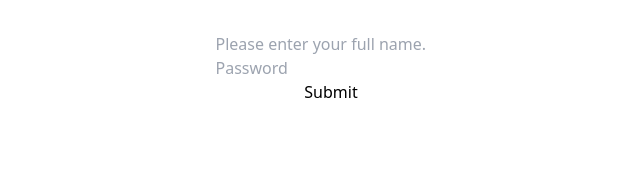
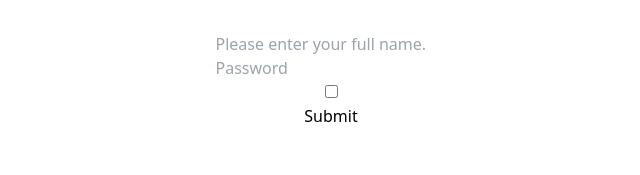
Before and after one commit to theiheu/ReactJs-EV, a React (Vite) app: page / in a window 1280 px wide. Shown: the top 175 px of the page, without its empty margins (309-949 px from the left). Built offline with nearby package versions, Linux system fonts and the light colour scheme.

Commit message:
lấy data form input

```diff
--- a/src/form/Form.jsx
+++ b/src/form/Form.jsx
@@ -4,14 +4,16 @@ const Form = () => {
   const [data, setData] = useState({
     fullName: "",
     password: "",
+    hobby: "",
   });
 
   console.log("🚀 ~ file: Form.jsx:8 ~ Form ~ data:", data);
 
   const handleOnChange = (e) => {
+    const { type, value, checked, name } = e.target;
     setData((item) => ({
       ...item,
-      [e.target.name]: e.target.value,
+      [name]: type === "checkbox" ? checked : value,
     }));
   };
 
@@ -34,6 +36,13 @@ const Form = () => {
           className="p-3 mt-2 border-2 border-slate-400 shadow-md rounded-md outline-none"
         />{" "}
         <br />
+        <input
+          onChange={handleOnChange}
+          type="checkbox"
+          name="hobby"
+          id=""
+        />{" "}
+        <br />
         <button
           type="submit"
           className="p-3 mt-3 border-2 border-slate-400 bg-slate-400 rounded-md"
```
